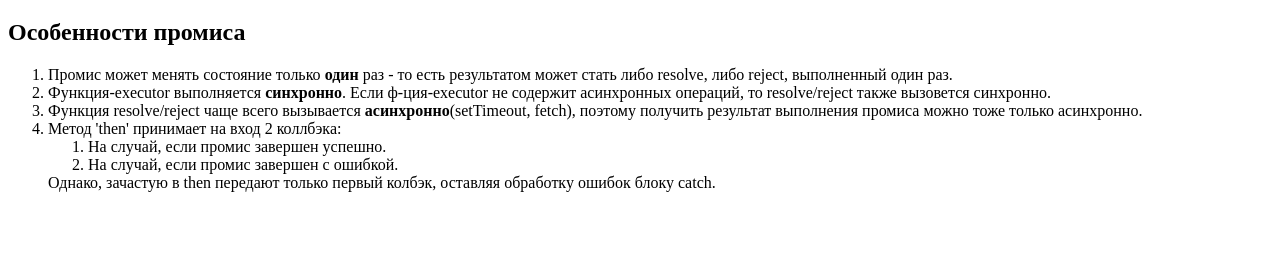
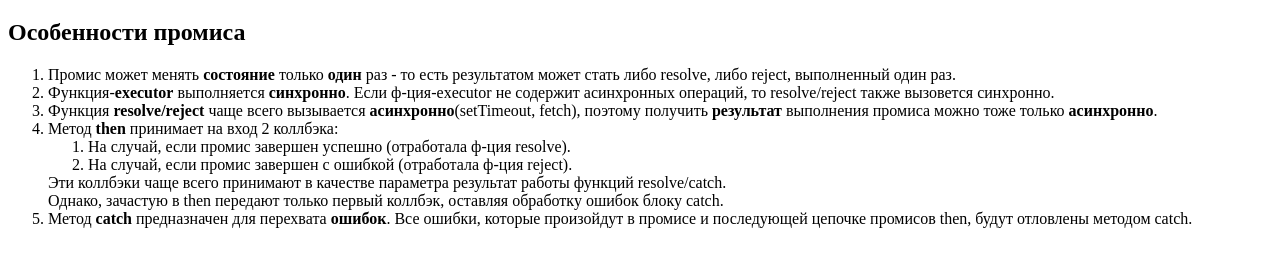
Before and after one commit to Gantelia/my-promise, a website: page public/index.html in a window 1280 px wide. Shown: the part 61-328 px from the top of the page. Drawn offline with Linux system fonts and the light colour scheme.

Commit message:
Опишет особенность промиса catch, отредактирует некоторые описания

```diff
--- a/public/index.html
+++ b/public/index.html
@@ -1,25 +1,27 @@
 <!DOCTYPE html>
-<html lang="en">
+<html lang="ru">
     <head>
         <meta charset="utf-8">
-        <title>Promise</title>
+        <title>Промис</title>
     </head>
     <body>
         <h1>Реализация промиса</h1>
         <h2>Особенности промиса</h2>
         <ol>
-            <li>Промис может менять состояние только <b>один</b> раз -
+            <li>Промис может менять <b>состояние</b> только <b>один</b> раз -
                  то есть результатом может стать либо resolve, либо reject, выполненный один раз.</li>
-            <li>Функция-executor выполняется <b>синхронно</b>. Если ф-ция-executor не содержит асинхронных операций, то resolve/reject также вызовется синхронно.</li>
-            <li>Функция resolve/reject чаще всего вызывается <b>асинхронно</b>(setTimeout, fetch),
-                 поэтому получить результат выполнения промиса можно тоже только асинхронно.</li>
-            <li>Метод 'then' принимает на вход 2 коллбэка:
+            <li>Функция-<b>executor</b> выполняется <b>синхронно</b>. Если ф-ция-executor не содержит асинхронных операций, то resolve/reject также вызовется синхронно.</li>
+            <li>Функция <b>resolve/reject</b> чаще всего вызывается <b>асинхронно</b>(setTimeout, fetch),
+                 поэтому получить <b>результат</b> выполнения промиса можно тоже только <b>асинхронно</b>.</li>
+            <li>Метод <b>then</b> принимает на вход 2 коллбэка:
                 <ol>
-                    <li>На случай, если промис завершен успешно.</li>
-                    <li>На случай, если промис завершен с ошибкой.</li>
+                    <li>На случай, если промис завершен успешно (отработала ф-ция resolve).</li>
+                    <li>На случай, если промис завершен с ошибкой (отработала ф-ция reject).</li>
                 </ol>
-                Однако, зачастую в then передают только первый колбэк, оставляя обработку ошибок блоку catch.
+                Эти коллбэки чаще всего принимают в качестве параметра результат работы функций resolve/catch.<br/>
+                Однако, зачастую в then передают только первый коллбэк, оставляя обработку ошибок блоку catch.
             </li>
+            <li>Метод <b>catch</b> предназначен для перехвата <b>ошибок</b>. Все ошибки, которые произойдут в промисе и последующей цепочке промисов then, будут отловлены методом catch.</li>
         </ol>
         <script type="module" src="../src/index.js"></script>
     </body>
--- a/src/index.js
+++ b/src/index.js
@@ -88,7 +88,7 @@ const thirdPromise = new MyPromise((resolve, reject) => {
 
 
 const forthPromise = new MyPromise((resolve, reject) => {
-  setTimeout(() => console.log('FORTH PROMISE INSTANCE'), 2200);
+  setTimeout(() => console.log('FOURTH PROMISE INSTANCE'), 2200);
   setTimeout(() => reject(new Error('Oops!')), 2500);
 }).then((value) => {
   console.log(value);
```
